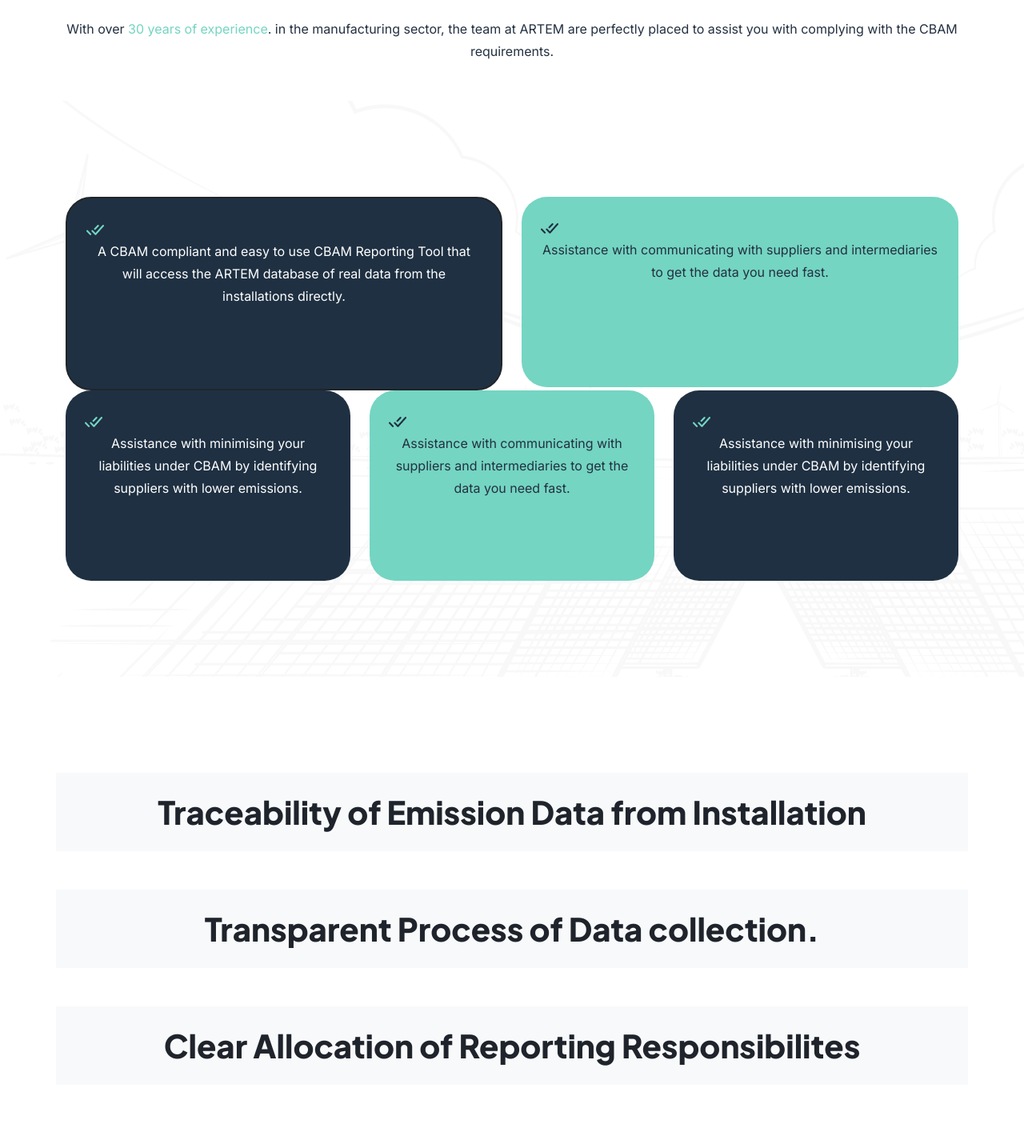
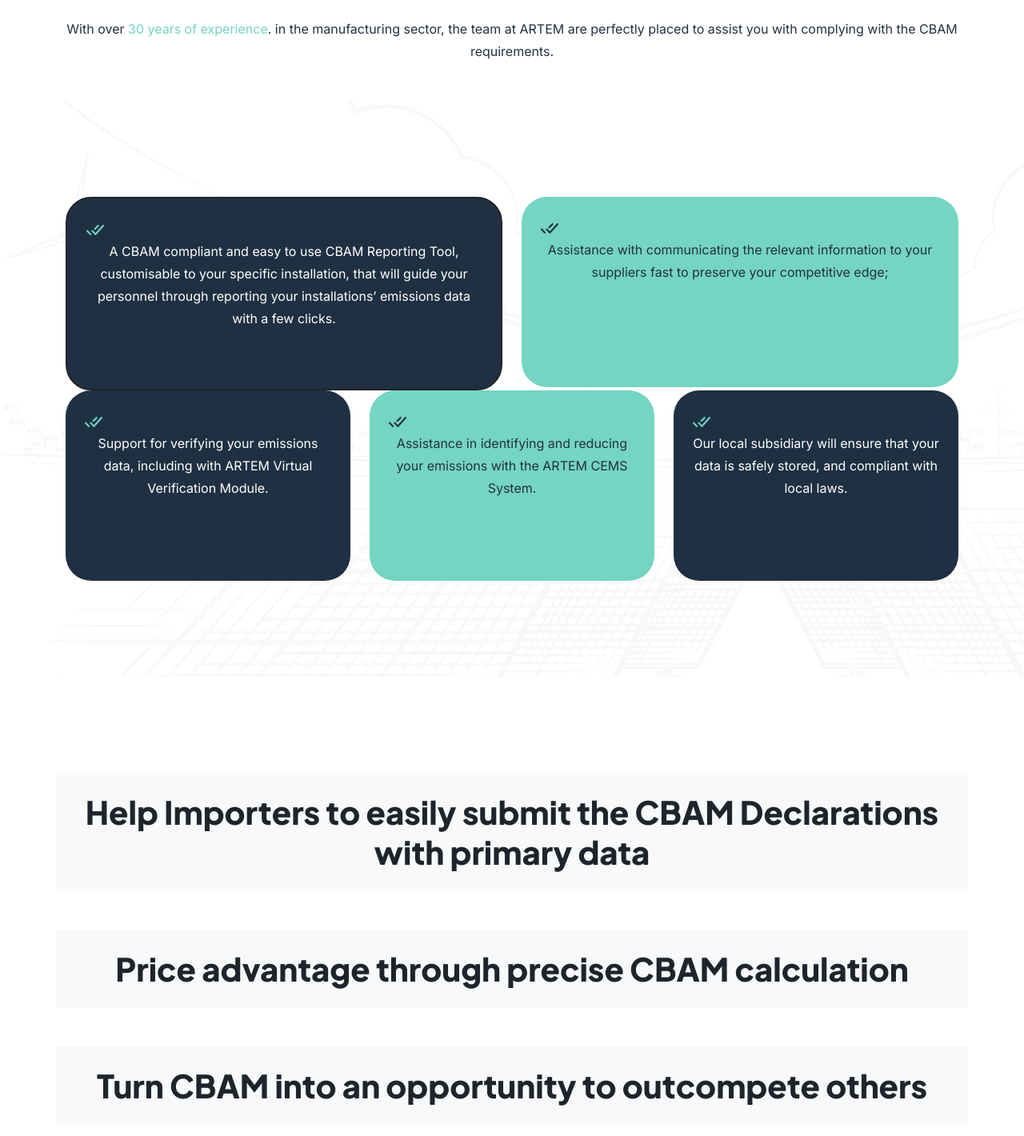
Before and after one commit to ArtemWebsite/Artem, a Next.js app: page /cbam-installation in a window 1280 px wide. Shown: the part 1951-3371 px from the top of the page at 80% size. Built offline with nearby package versions, Linux system fonts and the light colour scheme.

Commit message:
installation page changes

```diff
--- a/components/pages/cbam-installation/cbam-installation.jsx
+++ b/components/pages/cbam-installation/cbam-installation.jsx
@@ -188,9 +188,7 @@
                 <div className="cbam__banner_text">
                   <img className="icon-small2" src={vector2.src} />
                   <p className="text-center">
-                    A CBAM compliant and easy to use CBAM Reporting Tool that
-                    will access the ARTEM database of real data from the
-                    installations directly.
+                    A CBAM compliant and easy to use CBAM Reporting Tool, customisable to your specific installation, that will guide your personnel through reporting your installations’ emissions data with a few clicks.
                   </p>
                 </div>
               </div>
@@ -200,8 +198,7 @@
                 <div className="cbam__banner_text">
                 <img className="icon-small2" src={vector1.src} />
                   <p className="text-center">
-                    Assistance with communicating with suppliers and
-                    intermediaries to get the data you need fast.
+                    Assistance with communicating the relevant information to your suppliers fast to preserve your competitive edge;
                   </p>
                 </div>
               </div>
@@ -211,8 +208,7 @@
                 <div className="cbam__banner_text">
                 <img className="icon-small2" src={vector2.src} />
                   <p className="text-center">
-                    Assistance with minimising your liabilities under CBAM by
-                    identifying suppliers with lower emissions.
+                    Support for verifying your emissions data, including with ARTEM Virtual Verification Module.
                   </p>
                 </div>
               </div>
@@ -222,8 +218,7 @@
                 <div className="cbam__banner_text">
                 <img className="icon-small2" src={vector1.src} />
                   <p className="text-center">
-                    Assistance with communicating with suppliers and
-                    intermediaries to get the data you need fast.
+                    Assistance in identifying and reducing your emissions with the ARTEM CEMS System.
                   </p>
                 </div>
               </div>
@@ -233,8 +228,7 @@
                 <div className="cbam__banner_text">
                 <img className="icon-small2" src={vector2.src} />
                   <p className="text-center">
-                    Assistance with minimising your liabilities under CBAM by
-                    identifying suppliers with lower emissions.
+                    Our local subsidiary will ensure that your data is safely stored, and compliant with local laws.
                   </p>
                 </div>
               </div>
@@ -249,21 +243,21 @@
             <div className="col-xl-12 mb-5 p-4 bg-light">
               <div className="cbam__banner_text">
                 <h3 className="text-center">
-                  Traceability of Emission Data from Installation
+                  Help Importers to easily submit the CBAM Declarations with primary data
                 </h3>
               </div>
             </div>
             <div className="col-xl-12 mb-5 p-4 bg-light">
               <div className="cbam__banner_text">
                 <h3 className="text-center">
-                  Transparent Process of Data collection.
+                  Price advantage through precise CBAM calculation
                 </h3>
               </div>
             </div>
             <div className="col-xl-12 mb-5 p-4 bg-light">
               <div className="cbam__banner_text">
                 <h3 className="text-center">
-                  Clear Allocation of Reporting Responsibilites
+                  Turn CBAM into an opportunity to outcompete others
                 </h3>
               </div>
             </div>
```
